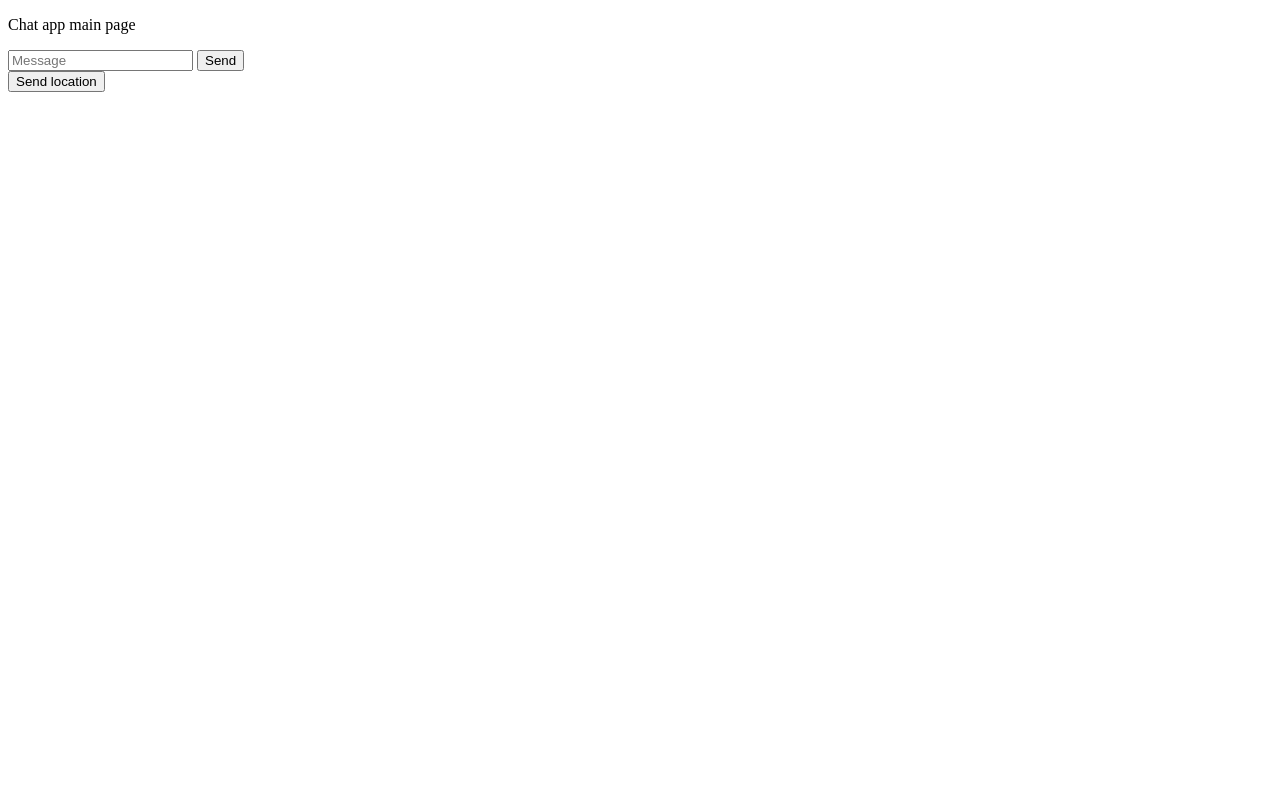
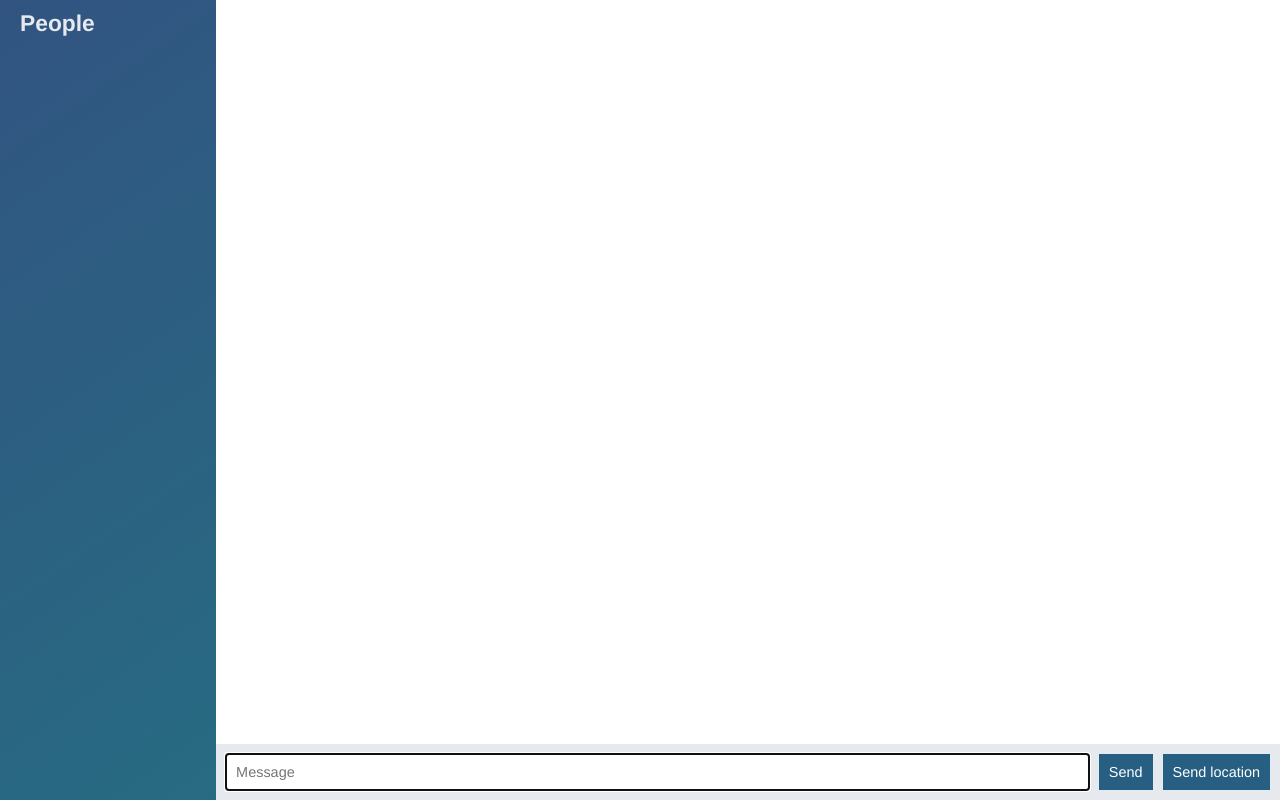
Before and after one commit to djackreuter/node-chat-app, a website: page public/index.html in a window 1280 px wide. Drawn offline with nearby package versions, Linux system fonts and the light colour scheme; no server answers.

Commit message:
added css template for quick styling

```diff
--- a/public/index.html
+++ b/public/index.html
@@ -2,17 +2,24 @@
 <html>
   <head>
     <meta charset="UTF-8">
+    <link rel="stylesheet" href="./css/styles.css">
     <title>Chat App</title>
   </head>
-  <body>
-    <p>Chat app main page</p>
-
-    <form id="message-form">
-      <input name="message" type="text" placeholder="Message">
-      <button>Send</button>
-    </form>
-    <button id="send-location">Send location</button>
-    <ol id="messages"></ol>
+  <body class="chat">
+    <div class="chat__sidebar">
+      <h3>People</h3>
+      <div id="users"></div>
+    </div>
+    <div class="chat__main">
+      <ol id="messages" class="chat__messages"></ol>
+      <div class="chat__footer">
+        <form id="message-form">
+          <input name="message" type="text" placeholder="Message" autofocus autocomplete="off">
+          <button>Send</button>
+        </form>
+        <button id="send-location">Send location</button>
+      </div>
+    </div>
 
     <script src="/socket.io/socket.io.js"></script>
     <script src="./js/libs/jquery-3.3.1.min.js"></script>
--- a/public/js/index.js
+++ b/public/js/index.js
@@ -29,8 +29,8 @@ $('#message-form').on('submit', function(e) {
   socket.emit('createMessage', {
     from: 'Jimmy',
     text: $('[name=message]').val()
-  }, function(data) {
-    console.log('Got it', data);
+  }, function() {
+    $('[name=message]').val('');
   });
 });
 
@@ -38,12 +38,15 @@ $('#send-location').on('click', function() {
   if(!navigator.geolocation) {
     return alert('Your browser does not support Geolocation');
   }
+  $(this).attr('disabled', 'disabled').text('Sending location...');
   navigator.geolocation.getCurrentPosition(function(position) {
+    $('#send-location').removeAttr('disabled').text('Send location');
     socket.emit('createLocationMessage', {
       latitude: position.coords.latitude,
       longitude: position.coords.longitude,
     });
   }, function() {
+    $('#send-location').removeAttr('disabled').text('Send location');
     alert('Unable to fetch location');
   });
 });
```
